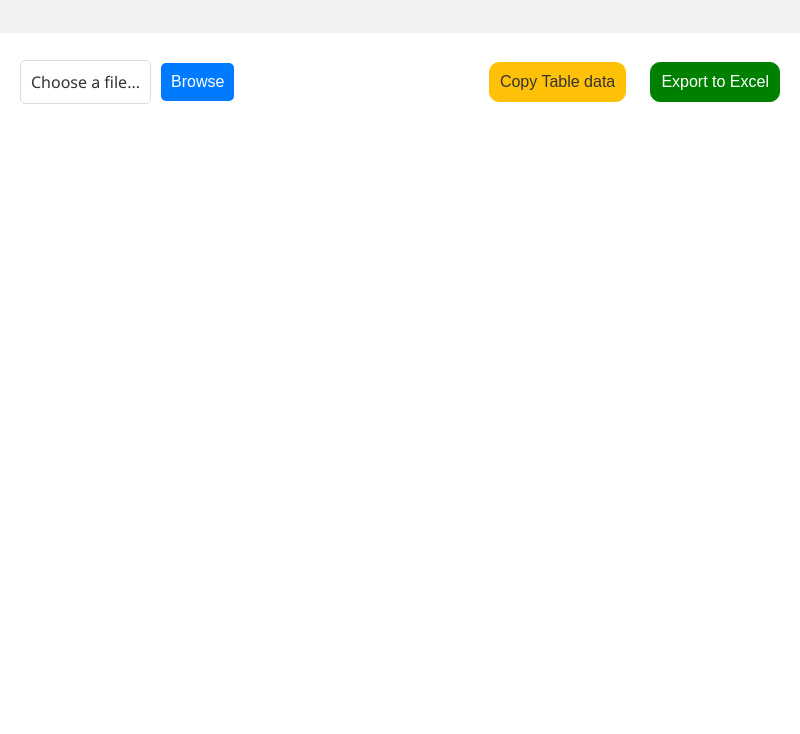
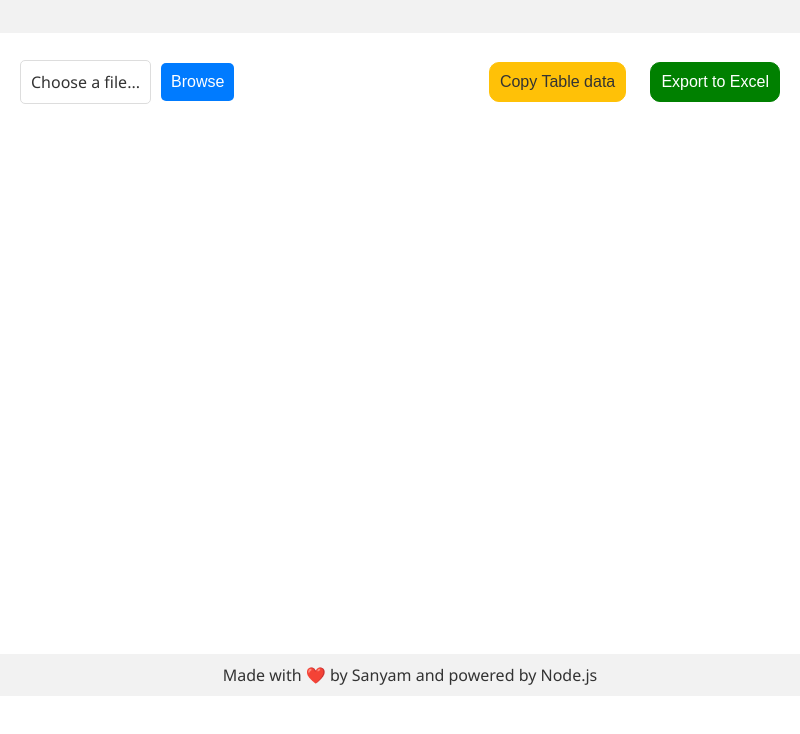
Before and after one commit to snymkmr/xml-viewer, an Electron app: page index.html in a window 800 px wide. Shown: the part 104-838 px from the top of the page. Drawn offline with Linux system fonts and the light colour scheme; no server answers.

Commit message:
added footer

```diff
--- a/index.html
+++ b/index.html
@@ -35,6 +35,11 @@
 
   <script src="script.js"></script>
   <script src="main.js"></script>
+
+  <footer>
+    Made with <span style="color: red;">❤️</span> by Sanyam and powered by Node.js
+  </footer>
+
 </body>
 
 </html>
--- a/main.js
+++ b/main.js
@@ -1,5 +1,3 @@
-// main.js
-
 const { app, BrowserWindow, ipcMain, dialog, shell } = require('electron');
 const path = require('path');
 const url = require('url');
@@ -56,6 +54,7 @@ ipcMain.on('open-excel', (event, filePath) => {
 
 ipcMain.on('export-to-excel', (event, tableData, fileName) => {
     const workbook = new ExcelJS.Workbook();
+    if (!fileName) fileName = 'Untitled';
     const worksheet = workbook.addWorksheet(fileName);
 
     // Add the table data to the worksheet
```
